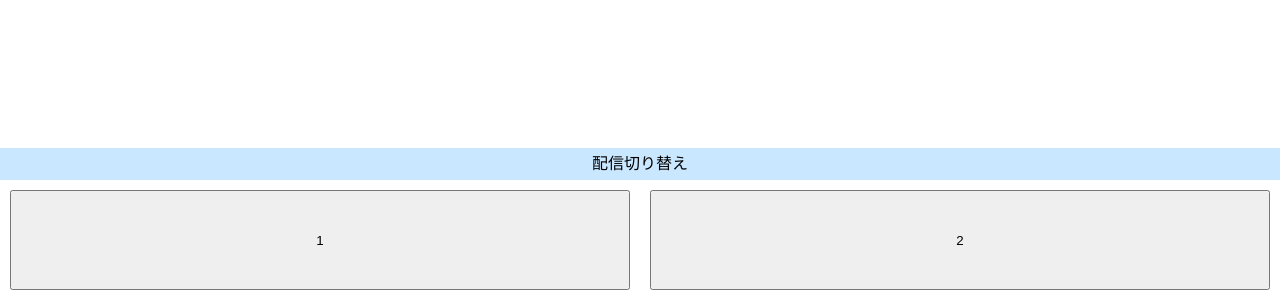
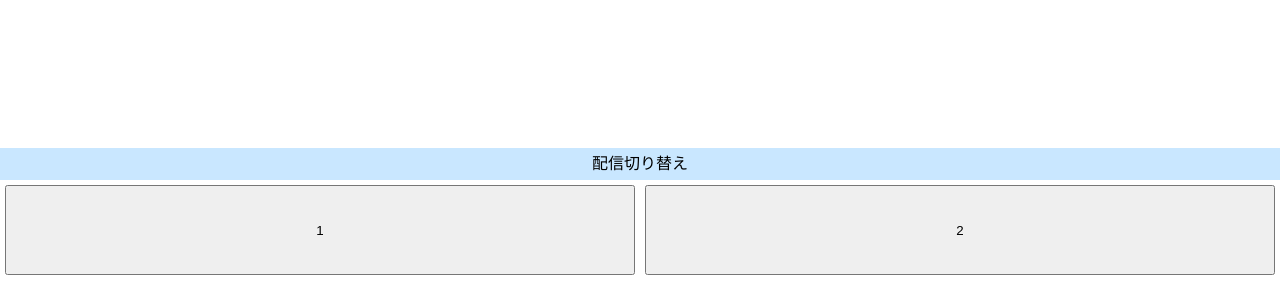
Before and after one commit to yuyu0127/okds-test, a plain HTML site: page index.html in a window 1280 px wide. Shown: the part 572-872 px from the top of the page. Drawn offline with nearby package versions, Linux system fonts and the light colour scheme.

Commit message:
CSS修正

```diff
--- a/style.css
+++ b/style.css
@@ -40,12 +40,13 @@ body {
 
 .button-container {
     display: flex;
+    width  : 100%;
+    height : 100px;
 }
 
 .button-container input {
     flex-grow: 1;
-    margin   : 10px;
-    height   : 100px;
+    margin   : 5px;
 }
 
 h2 {
```
